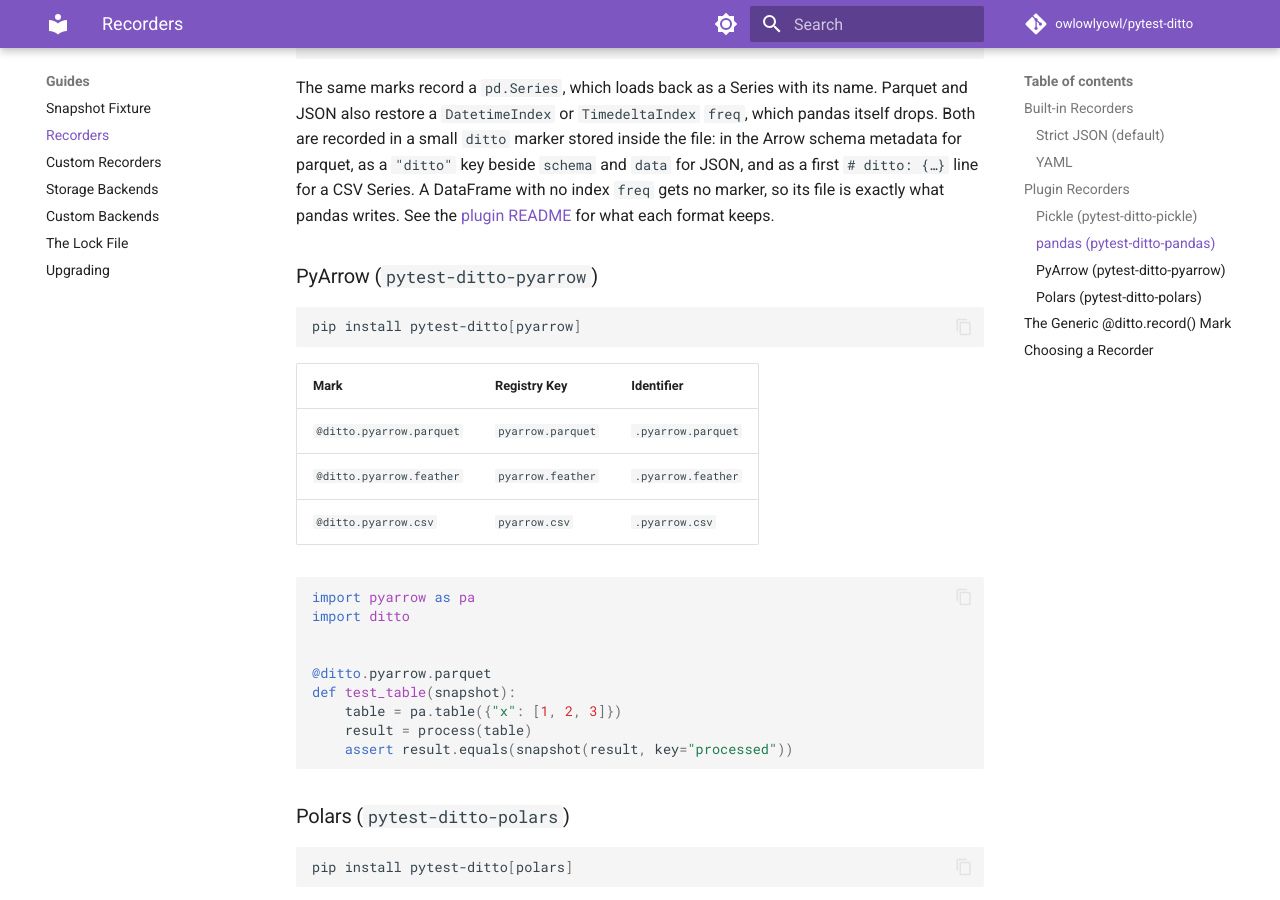
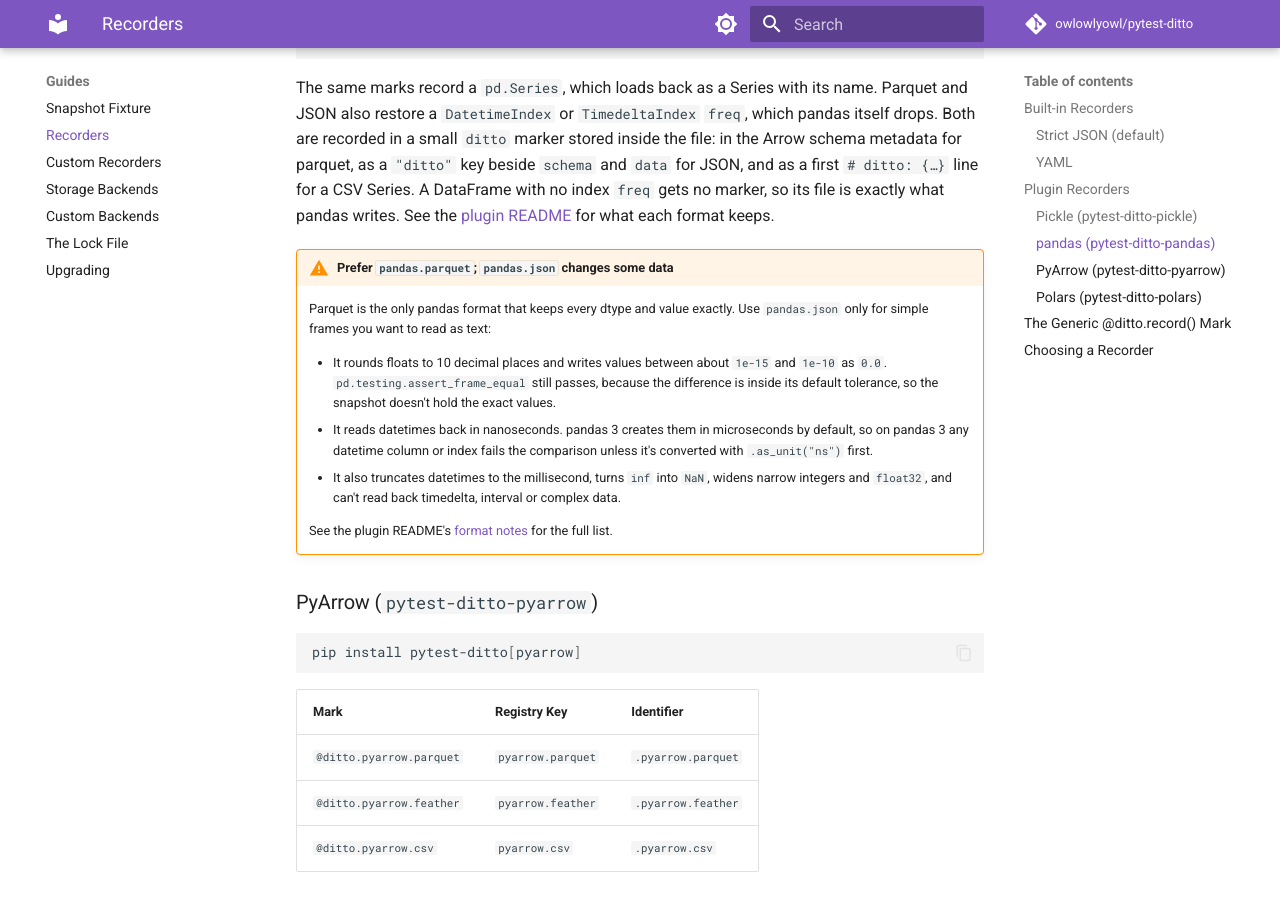
Before and after one commit to owlowlyowl/pytest-ditto, an MkDocs documentation site: the page built from docs/src/guides/recorders.md, in a window 1280 px wide and 900 px high, scrolled down 2453 px. Built offline with MkDocs 1.6.1 and Material for MkDocs 9.7.7, drawn with Linux system fonts in a browser that asks for light colours; comment, search, counter and statistics services are not loaded; some of the changed text lies outside the part shown.

Commit message:
Document what pandas.json changes and recommend parquet (#194) (#197)
pandas.json reads datetimes back in nanoseconds, so on pandas 3, where
datetimes default to microseconds, any JSON snapshot with a datetime
fails its comparison. It also rounds floats to 10 decimal places, writing
values between about 1e-15 and 1e-10 as 0.0, which assert_frame_equal's
default tolerance hides.

The recorder stays as it is, for simple frames that are worth reading as
text. The plugin README now recommends pandas.parquet up front, warns
about the float rounding, and lists every other change JSON makes. The
recorder guide carries the same warning and recommends pandas.parquet
for all pandas data. Exact floats are tracked in #195.

````diff
--- a/docs/src/guides/recorders.md
+++ b/docs/src/guides/recorders.md
@@ -111,6 +111,25 @@
 [plugin README](https://github.com/owlowlyowl/pytest-ditto/tree/main/plugins/pandas)
 for what each format keeps.
 
+!!! warning "Prefer `pandas.parquet`; `pandas.json` changes some data"
+    Parquet is the only pandas format that keeps every dtype and value exactly.
+    Use `pandas.json` only for simple frames you want to read as text:
+
+    - It rounds floats to 10 decimal places and writes values between about
+      `1e-15` and `1e-10` as `0.0`. `pd.testing.assert_frame_equal` still
+      passes, because the difference is inside its default tolerance, so the
+      snapshot doesn't hold the exact values.
+    - It reads datetimes back in nanoseconds. pandas 3 creates them in
+      microseconds by default, so on pandas 3 any datetime column or index fails
+      the comparison unless it's converted with `.as_unit("ns")` first.
+    - It also truncates datetimes to the millisecond, turns `inf` into `NaN`,
+      widens narrow integers and `float32`, and can't read back timedelta,
+      interval or complex data.
+
+    See the plugin README's
+    [format notes](https://github.com/owlowlyowl/pytest-ditto/tree/main/plugins/pandas#format-notes)
+    for the full list.
+
 ### PyArrow (`pytest-ditto-pyarrow`)
 
 ```bash
````
Also changed, not shown: other parts of docs/src/guides/recorders.md (+1 -1 lines), plugins/pandas/README.md.
